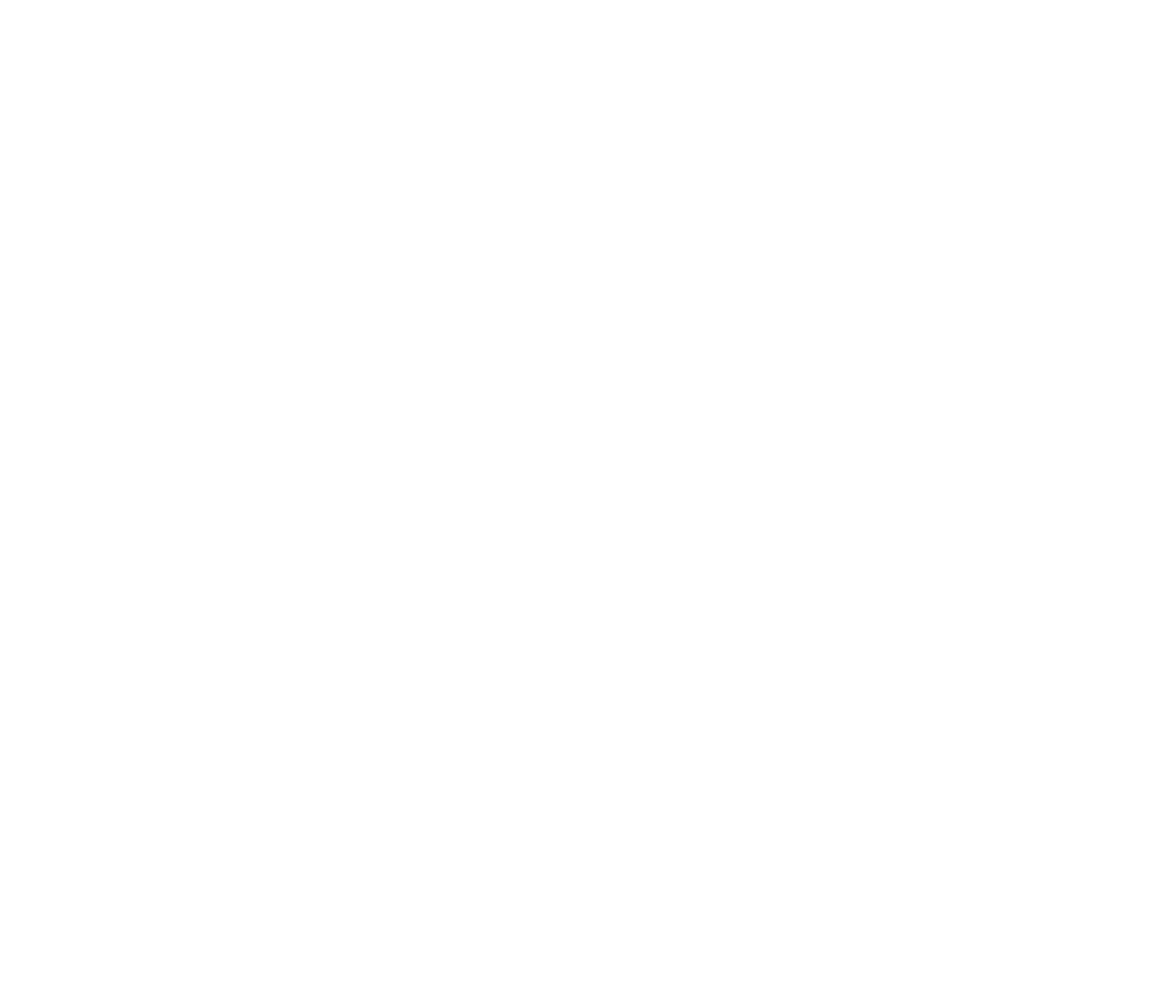
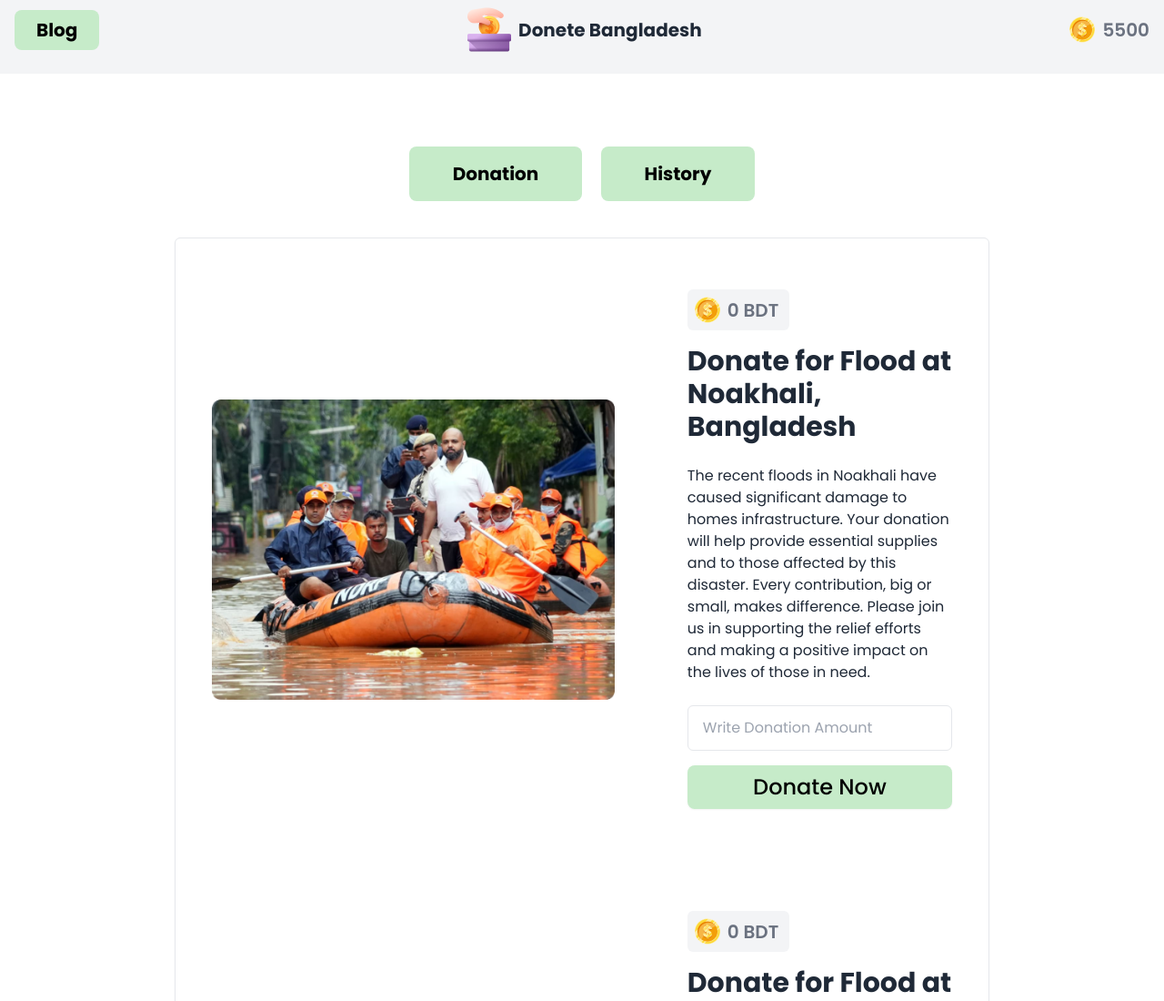
Before and after one commit to Alamin10231/Assignment-5, a plain HTML site: page index.html in a window 1280 px wide. Shown: the top 1100 px of the page at 91% size. Before the commit the page ends 800 px from the top, so only its background shows below. Drawn offline with nearby package versions, Linux system fonts and the light colour scheme.

Commit message:
first part complete

```diff
--- a/index.html
+++ b/index.html
@@ -1,5 +1,5 @@
 <!DOCTYPE html>
-<html lang="en">
+<html lang="en"data-theme="light">
 <head>
     <meta charset="UTF-8">
     <meta name="viewport" content="width=device-width, initial-scale=1.0">
@@ -8,8 +8,107 @@
 <link href="https://cdn.jsdelivr.net/npm/daisyui@4.12.10/dist/full.min.css" rel="stylesheet" type="text/css" />
 <script src="https://cdn.tailwindcss.com"></script>
   <!-- daisy ui link -->
+  <script src="https://cdn.tailwindcss.com"></script>
+  <!-- css link -->
+   <link rel="stylesheet" href="style.css">
+  <!-- css link -->
+   <!-- google font link -->
+   <style>
+    @import url('https://fonts.googleapis.com/css2?family=Poppins:ital,wght@0,100;0,200;0,300;0,400;0,500;0,600;0,700;0,800;0,900;1,100;1,200;1,300;1,400;1,500;1,600;1,700;1,800;1,900&display=swap');
+    </style>
+   <!-- google font link -->
 </head>
 <body>
+    <header class=" ">
+        <div class="bg-gray-100 mb-10">
 
+
+        <nav class="  flex items-center justify-between px-4  container mx-auto pb-6 pt-2 sticky-top">
+            <div>
+                <button class="bg-[#C6EBC9] font-bold text-xl text-black px-6 py-2 rounded-lg">Blog</button>
+            </div>
+           <div class="flex items-center gap-2">
+            <img src="./assets/logo.png" alt="">
+            <p class="text-xl font-bold">Donete Bangladesh</p>
+           </div>
+           <div class="flex items-center gap-2">
+            <img src="./assets/coin.png" alt="">
+            <p class="text-gray-500 font-semibold text-xl">5500</p>
+           </div>
+        </nav>
+    </div>
+        <div class=" mx-auto  py-10 text-center ">
+
+            <button class="bg-[#C6EBC9] font-bold text-xl text-black px-12 py-4 mx-2 rounded-lg">Donation</button>
+              <button class="bg-[#C6EBC9] font-bold text-xl text-black px-12 py-4 mx-2 rounded-lg">History</button>
+          </div>
+    </header>
+    <main class="w-[70%] mx-auto  border 1 px solid-gray-100 rounded-md ">
+        <div class="  ">
+            <div class="hero-content flex-col lg:flex-row  gap-20 px-10 py-10 ">
+              <img class="w-100% h-[330px]"
+                src="./assets/noakhali.png"
+                class="max-w-sm rounded-lg shadow-2xl " />
+              <div class=" ">
+                <div class="flex items-center gap-2 my-4 bg-gray-100 py-2 px-2 w-28 rounded-md">
+                    <img class="" src="./assets/coin.png" alt="">
+                    <p class="text-gray-500 font-semibold text-xl ">0 BDT</p>
+                   </div>
+                <h1 class="text-3xl font-bold">Donate for Flood at Noakhali, Bangladesh</h1>
+                <p class="py-6">
+                    The recent floods in Noakhali have caused significant damage to homes  infrastructure. Your donation will help provide essential supplies and  to those affected by this disaster. Every contribution, big or small, makes  difference. Please join us in supporting the relief efforts and making a positive impact on the lives of those in need.
+                </p>
+                <input class="py-3 px-4 border 1 px solid-gray-100 rounded-md w-full " type="text" placeholder="Write Donation Amount"> <br>
+                <button class="btn btn-primary border-none hover:bg-[#baefbf] bg-[#C6EBC9] my-4 min-w-full text-black text-2xl font-medium">Donate Now</button>
+              </div>
+            </div>
+          </div>
+
+          <!-- second part -->
+          <div class="  ">
+            <div class="hero-content flex-col lg:flex-row  gap-20 px-10 py-10 ">
+              <img class="w-100% h-[330px]"
+                src="./assets/noakhali.png"
+                class="max-w-sm rounded-lg shadow-2xl " />
+              <div class=" ">
+                <div class="flex items-center gap-2 my-4 bg-gray-100 py-2 px-2 w-28 rounded-md">
+                    <img class="" src="./assets/coin.png" alt="">
+                    <p class="text-gray-500 font-semibold text-xl ">0 BDT</p>
+                   </div>
+                <h1 class="text-3xl font-bold">Donate for Flood at Noakhali, Bangladesh</h1>
+                <p class="py-6">
+                    The recent floods in Noakhali have caused significant damage to homes  infrastructure. Your donation will help provide essential supplies and  to those affected by this disaster. Every contribution, big or small, makes  difference. Please join us in supporting the relief efforts and making a positive impact on the lives of those in need.
+                </p>
+                <input class="py-3 px-4 border 1 px solid-gray-100 rounded-md w-full " type="text" placeholder="Write Donation Amount"> <br>
+                <button class="btn btn-primary border-none hover:bg-[#baefbf] bg-[#C6EBC9] my-4 min-w-full text-black text-2xl font-medium">Donate Now</button>
+              </div>
+            </div>
+          </div>
+          <!-- second part -->
+
+          <!-- Third part -->
+          <div class="  ">
+            <div class="hero-content flex-col lg:flex-row  gap-20 px-10 py-10 ">
+              <img class="w-100% h-[330px]"
+                src="./assets/noakhali.png"
+                class="max-w-sm rounded-lg shadow-2xl " />
+              <div class=" ">
+                <div class="flex items-center gap-2 my-4 bg-gray-100 py-2 px-2 w-28 rounded-md">
+                    <img class="" src="./assets/coin.png" alt="">
+                    <p class="text-gray-500  font-semibold text-xl ">0 BDT</p>
+                   </div>
+                <h1 class="text-3xl font-bold">Donate for Flood at Noakhali, Bangladesh</h1>
+                <p class="py-6">
+                    The recent floods in Noakhali have caused significant damage to homes  infrastructure. Your donation will help provide essential supplies and  to those affected by this disaster. Every contribution, big or small, makes  difference. Please join us in supporting the relief efforts and making a positive impact on the lives of those in need.
+                </p>
+                <input class="py-3 px-4 border 1 px solid-gray-100 rounded-md w-full " type="text" placeholder="Write Donation Amount"> <br>
+                <button class="btn btn-primary border-none hover:bg-[#baefbf] bg-[#C6EBC9] my-4 min-w-full text-black text-2xl font-medium">Donate Now</button>
+              </div>
+            </div>
+          </div>
+          <!-- Third part -->
+    </main>
+    <footer></footer>
+  <script src="/js/script.js"></script>
 </body>
 </html>
--- /dev/null
+++ b/style.css
@@ -0,0 +1,14 @@
+*{
+    padding: 0%;
+    margin: 0%;
+    box-sizing: border-box;
+}
+body{
+        font-family: "Poppins", system-ui;
+        font-weight: 400;
+        font-style: normal;
+      /* width: 100%; */
+}
+.olive{
+  color: #B4F461;
+}
```
Also changed, not shown: assets/coin.png (added), assets/feni.png (added), assets/logo.png (added), assets/noakhali.png (added), assets/quota-protest.png (added), js/script.js (added), tailwind.config.js (added).
